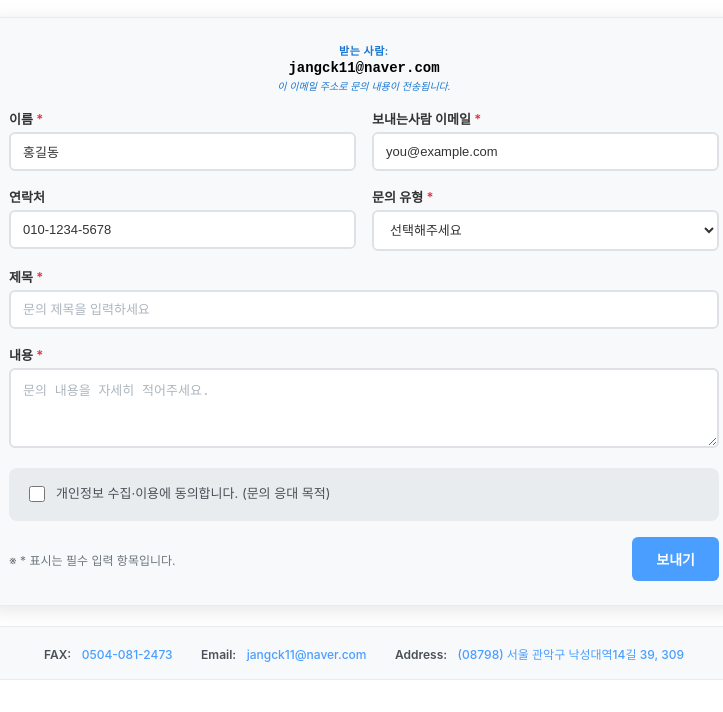
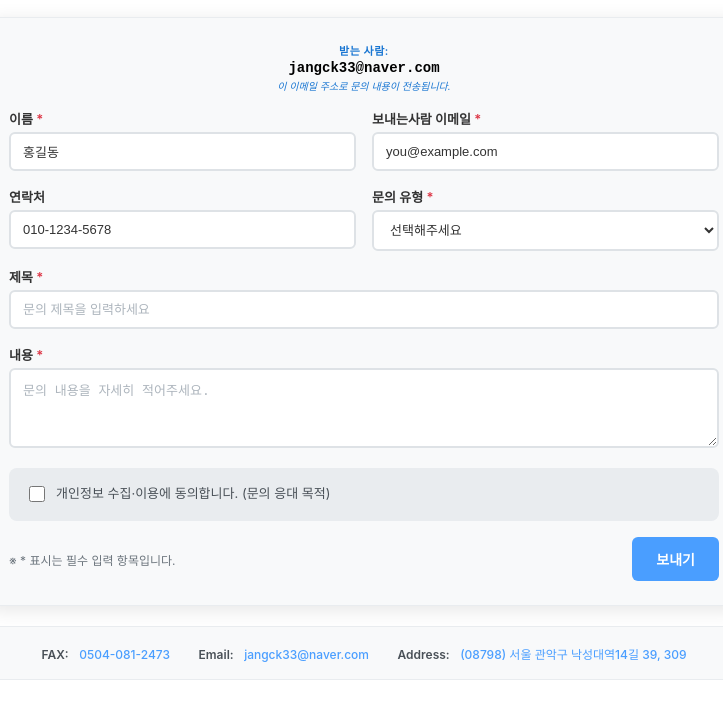
Before and after one commit to smartcoresolution/homepage, a plain HTML site: page contact.html in a window 1280 px wide. Shown: the part 359-1071 px from the top of the page, 276-999 px from the left. Drawn offline with Linux system fonts and the light colour scheme.

Commit message:
Add files via upload

```diff
--- a/contact.html
+++ b/contact.html
@@ -523,7 +523,7 @@
         </div>
       </div>
 
-      <form class="contact-form" action="https://formsubmit.co/jangck11@naver.com" method="POST">
+      <form class="contact-form" action="https://formsubmit.co/jangck33@naver.com" method="POST">
         <input type="hidden" name="_subject" value="스마트코어솔루션 문의">
         <input type="hidden" name="_next" value="/thank-you.html">
         <input type="hidden" name="_captcha" value="false">
@@ -532,7 +532,7 @@
         <!-- 받는 사람 이메일 주소 표시 -->
         <div class="recipient-info-simple">
           <div class="recipient-label">받는 사람:</div>
-          <div class="recipient-email">jangck11@naver.com</div>
+          <div class="recipient-email">jangck33@naver.com</div>
           <div class="recipient-note">이 이메일 주소로 문의 내용이 전송됩니다.</div>
         </div>
 
@@ -606,7 +606,7 @@
         </div>
         <div class="contact-footer-item">
           <span class="contact-footer-label">Email:</span>
-          <span class="contact-footer-value">jangck11@naver.com</span>
+          <span class="contact-footer-value">jangck33@naver.com</span>
         </div>
         <div class="contact-footer-item">
           <span class="contact-footer-label">Address:</span>
```
